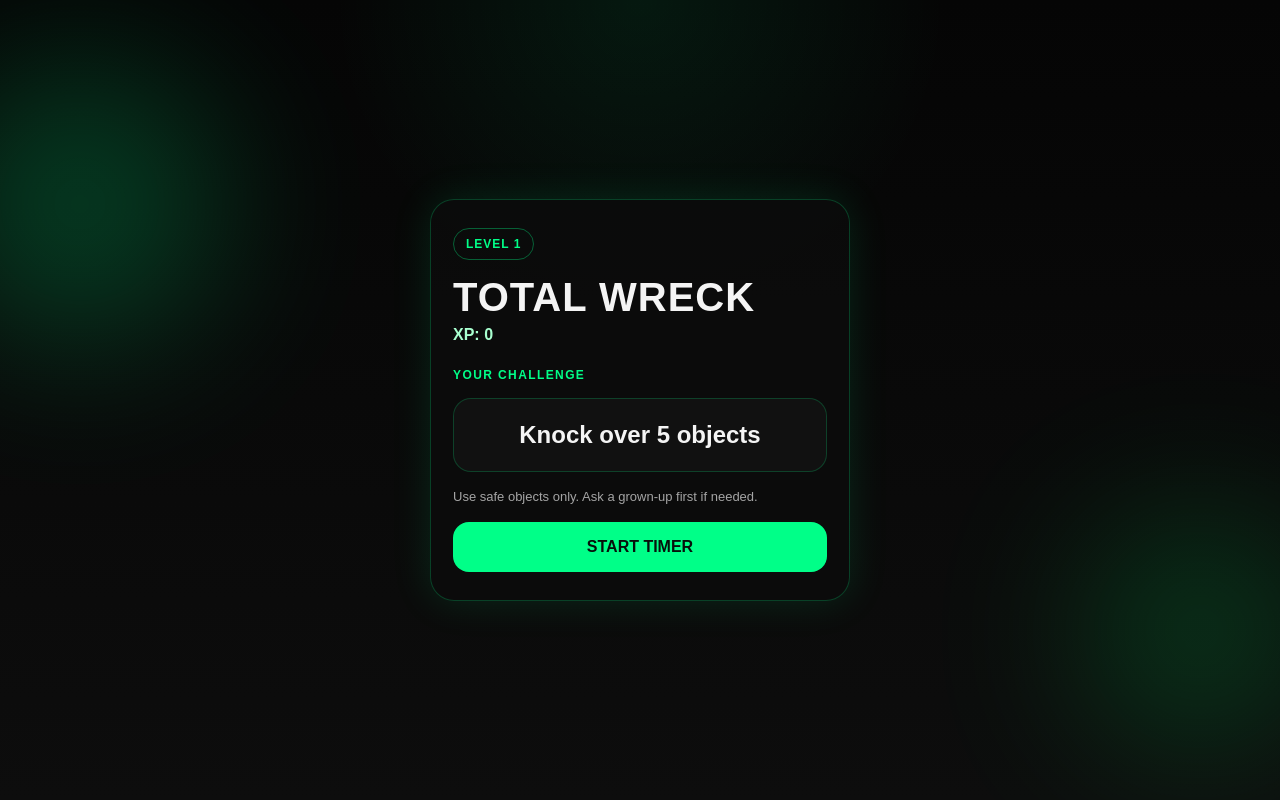
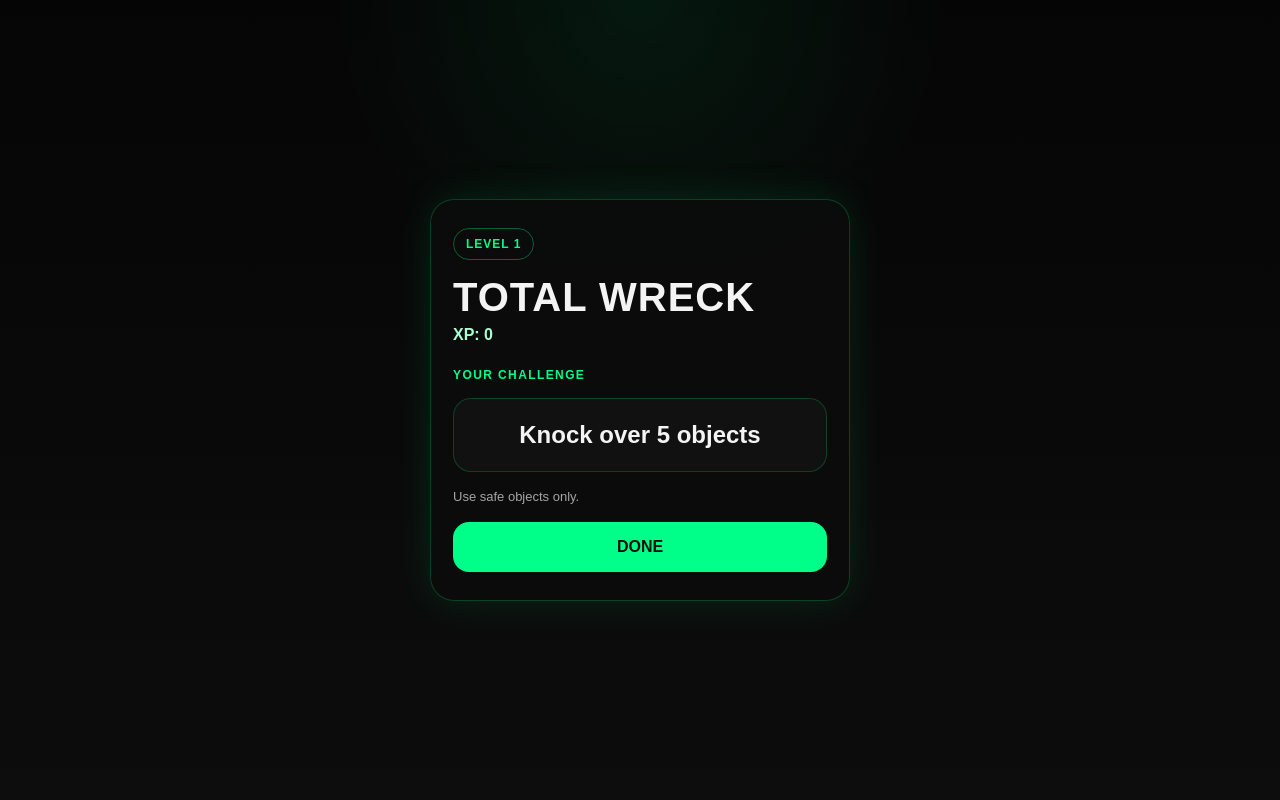
Before and after one commit to MindReset2026/TotalWreck, a Next.js app: page / in a window 1280 px wide. Both pictures are taken after a click on the button "START WRECKING". Built offline with nearby package versions, Linux system fonts and the light colour scheme.

Commit message:
Update index.js

```diff
--- a/pages/index.js
+++ b/pages/index.js
@@ -1,123 +1,50 @@
-import { useEffect, useMemo, useState } from "react";
-
-const CHALLENGES = [
-  "Knock over 5 objects",
-  "Build a tower and smash it",
-  "Crumple 10 pieces of paper",
-  "Stack cups and wreck them",
-  "Make a cardboard wall and break through it"
-];
+import { useState } from "react";
 
 export default function Home() {
-  const [screen, setScreen] = useState("title");
-  const [level, setLevel] = useState(1);
-  const [xp, setXp] = useState(0);
-  const [secondsLeft, setSecondsLeft] = useState(20);
-
-  const currentChallenge = useMemo(() => {
-    return CHALLENGES[(level - 1) % CHALLENGES.length];
-  }, [level]);
-
-  useEffect(() => {
-    if (screen !== "playing" || secondsLeft <= 0) return;
-
-    const timer = setTimeout(() => {
-      setSecondsLeft((prev) => prev - 1);
-    }, 1000);
-
-    return () => clearTimeout(timer);
-  }, [screen, secondsLeft]);
-
-  useEffect(() => {
-    if (screen === "playing" && secondsLeft <= 0) {
-      setScreen("done");
-      setXp((prev) => prev + 100);
-    }
-  }, [screen, secondsLeft]);
-
-  function startChallenge() {
-    setSecondsLeft(20);
-    setScreen("playing");
-  }
-
-  function finishChallengeEarly() {
-    setScreen("done");
-    setXp((prev) => prev + 100);
-  }
-
-  function nextLevel() {
-    setLevel((prev) => prev + 1);
-    setScreen("challenge");
-  }
-
-  function beginGame() {
-    setScreen("challenge");
-  }
-
-  function restartGame() {
-    setLevel(1);
-    setXp(0);
-    setSecondsLeft(20);
-    setScreen("title");
-  }
+  const [started, setStarted] = useState(false);
+  const [done, setDone] = useState(false);
 
   return (
     <main className="app">
-      <div className="bgGlow glow1" />
-      <div className="bgGlow glow2" />
+      <section className="card">
+        <div className="badge">LEVEL 1</div>
+        <h1 className="title">TOTAL WRECK</h1>
+        <p className="xp">XP: 0</p>
 
-      <section className="card">
-        <div className="badge">LEVEL {level}</div>
-        <h1 className="title">TOTAL WRECK</h1>
-        <p className="xp">XP: {xp}</p>
-
-        {screen === "title" && (
+        {!started && !done && (
           <div className="panel">
             <p className="subtitle">Break stuff. Beat levels. Go bigger.</p>
-            <button className="primaryBtn" onClick={beginGame}>
+            <button className="primaryBtn" onClick={() => setStarted(true)}>
               START WRECKING
             </button>
           </div>
         )}
 
-        {screen === "challenge" && (
+        {started && !done && (
           <div className="panel">
             <p className="label">YOUR CHALLENGE</p>
-            <div className="challengeBox">{currentChallenge}</div>
-            <p className="hint">
-              Use safe objects only. Ask a grown-up first if needed.
-            </p>
-            <button className="primaryBtn" onClick={startChallenge}>
-              START TIMER
-            </button>
-          </div>
-        )}
-
-        {screen === "playing" && (
-          <div className="panel">
-            <p className="label">WRECK IN PROGRESS</p>
-            <div className="timer">{secondsLeft}</div>
-            <p className="challengeText">{currentChallenge}</p>
-            <button className="primaryBtn" onClick={finishChallengeEarly}>
+            <div className="challengeBox">Knock over 5 objects</div>
+            <p className="hint">Use safe objects only.</p>
+            <button className="primaryBtn" onClick={() => setDone(true)}>
               DONE
             </button>
           </div>
         )}
 
-        {screen === "done" && (
+        {done && (
           <div className="panel">
             <p className="label">LEVEL CLEARED</p>
             <div className="rewardBox">+100 XP</div>
             <p className="subtitle">Nice. You unlocked the next wreck.</p>
-
-            <div className="buttonRow">
-              <button className="primaryBtn" onClick={nextLevel}>
-                NEXT LEVEL
-              </button>
-              <button className="secondaryBtn" onClick={restartGame}>
-                RESTART
-              </button>
-            </div>
+            <button
+              className="primaryBtn"
+              onClick={() => {
+                setStarted(false);
+                setDone(false);
+              }}
+            >
+              PLAY AGAIN
+            </button>
           </div>
         )}
       </section>
```
